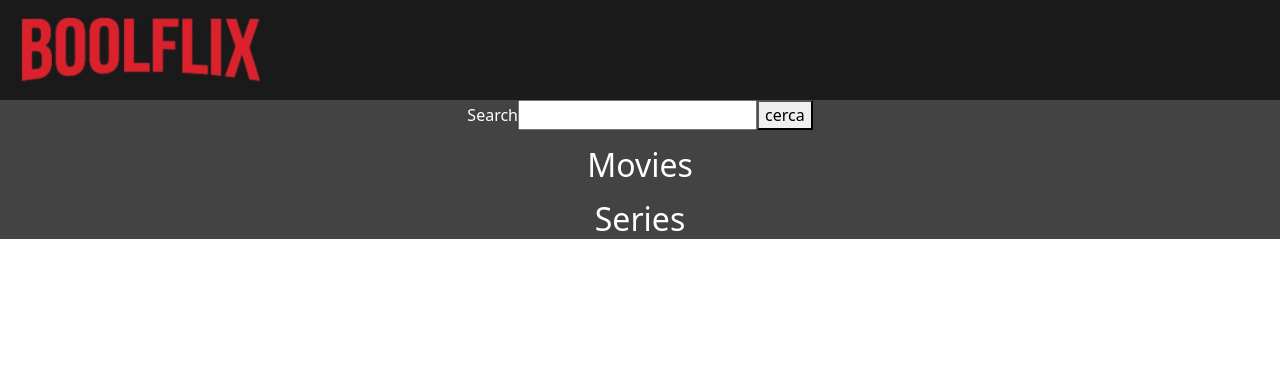
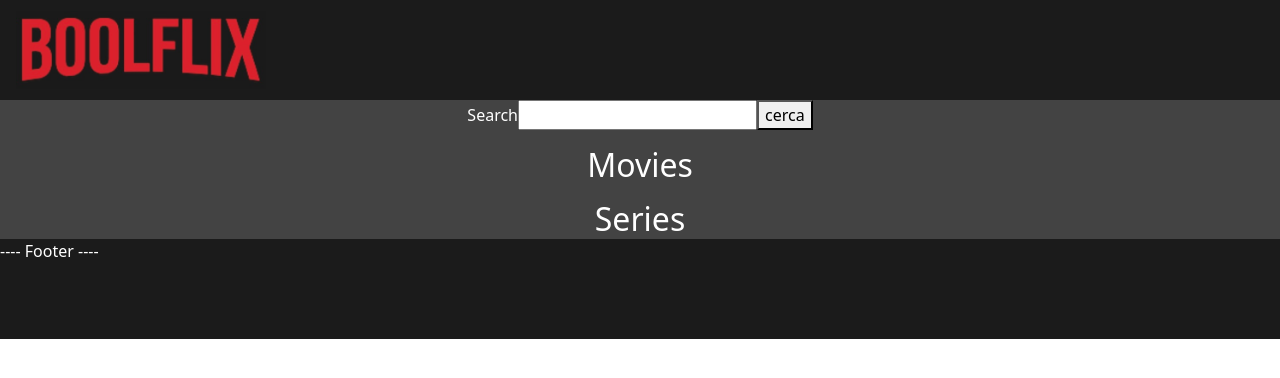
Before and after one commit to MatteoSanson/vite-boolflix, a Vue app: page / in a window 1280 px wide. Shown: the top 378 px of the page. Built offline with nearby package versions, Linux system fonts and the light colour scheme.

Commit message:
feat: dimensioni footer

```diff
--- a/src/components/footer/AppFooter.vue
+++ b/src/components/footer/AppFooter.vue
@@ -10,4 +10,11 @@
     </footer>
 </template>
 
-<style></style>
+<style scoped lang="scss">
+@use '../../assets/scss/partials/variables.scss' as *;
+
+footer {
+    height: 100px;
+    background-color: $primary-bg-color;
+}
+</style>
```
